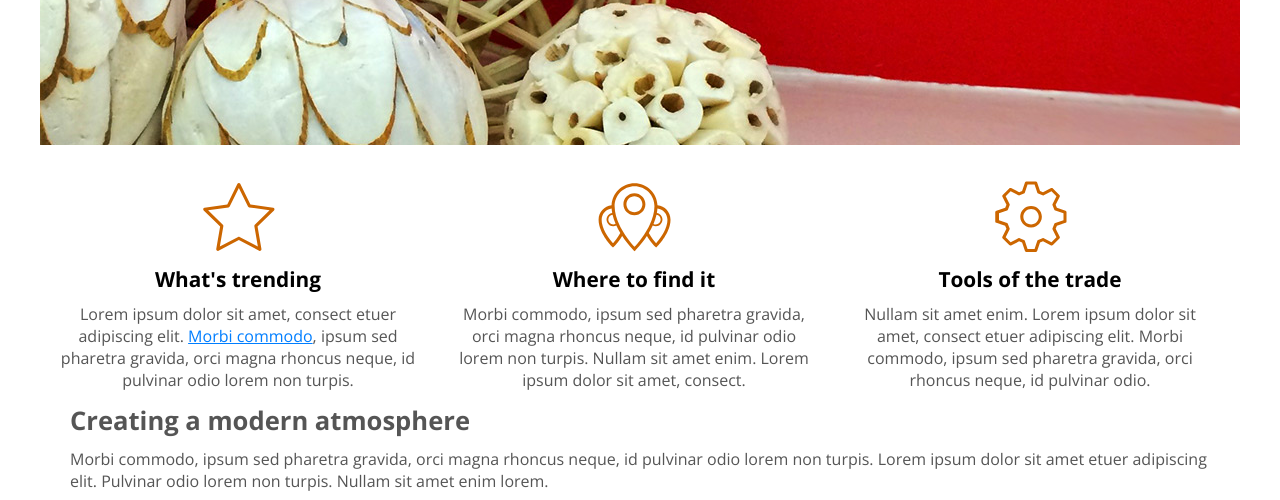
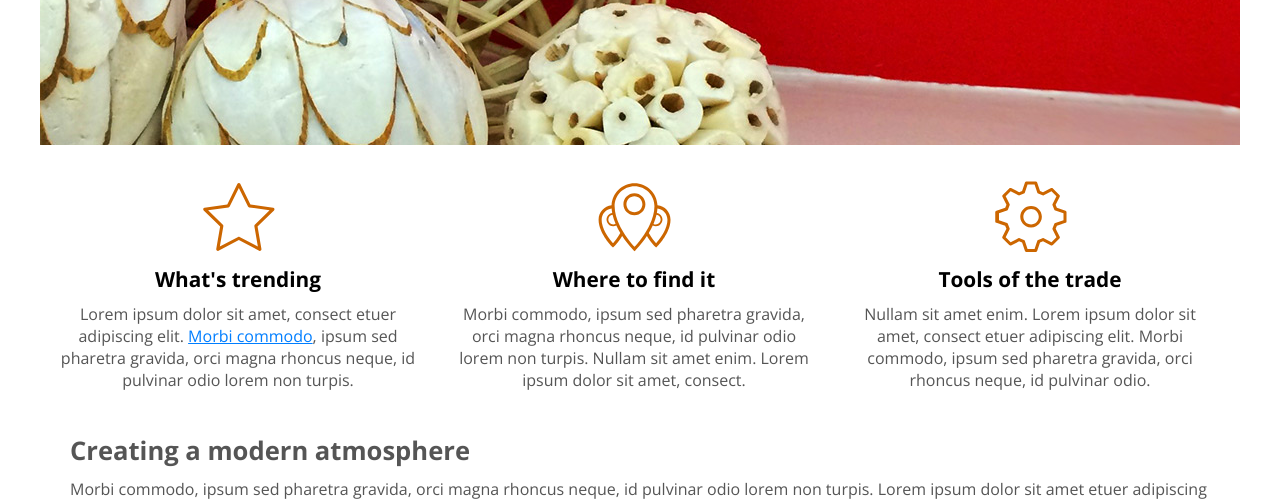
Before and after one commit to ahmed-alabri-tech/Creating-a-Responsive-Web-Design, a plain HTML site: page index.html in a window 1280 px wide. Shown: the part 285-785 px from the top of the page. Drawn offline with nearby package versions, Linux system fonts and the light colour scheme.

Commit message:
Clearing floats with CSS pseudo-elements

```diff
--- a/css/screen.css
+++ b/css/screen.css
@@ -111,12 +111,19 @@ section {
     padding: 0 30px;
 }
 
-/* Section - All */
+section::after {
+    content: '';
+    display: block;
+    clear: both;
+}
+
+/* Section - Main */
 
 section.main {
     margin-top: 20px;
     margin-bottom: 30px;
     padding: 0;
+
 }
 
 section.main aside {
```
